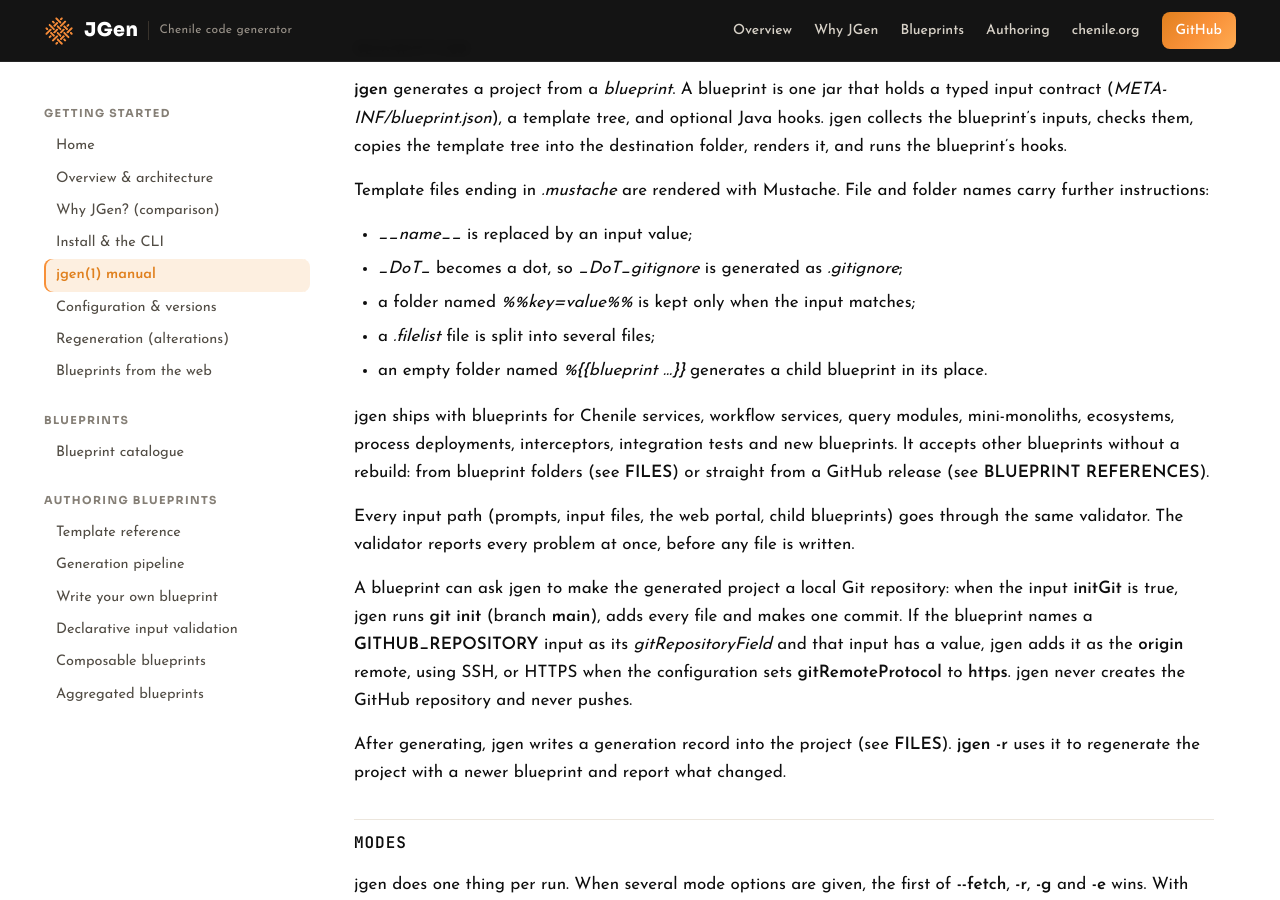
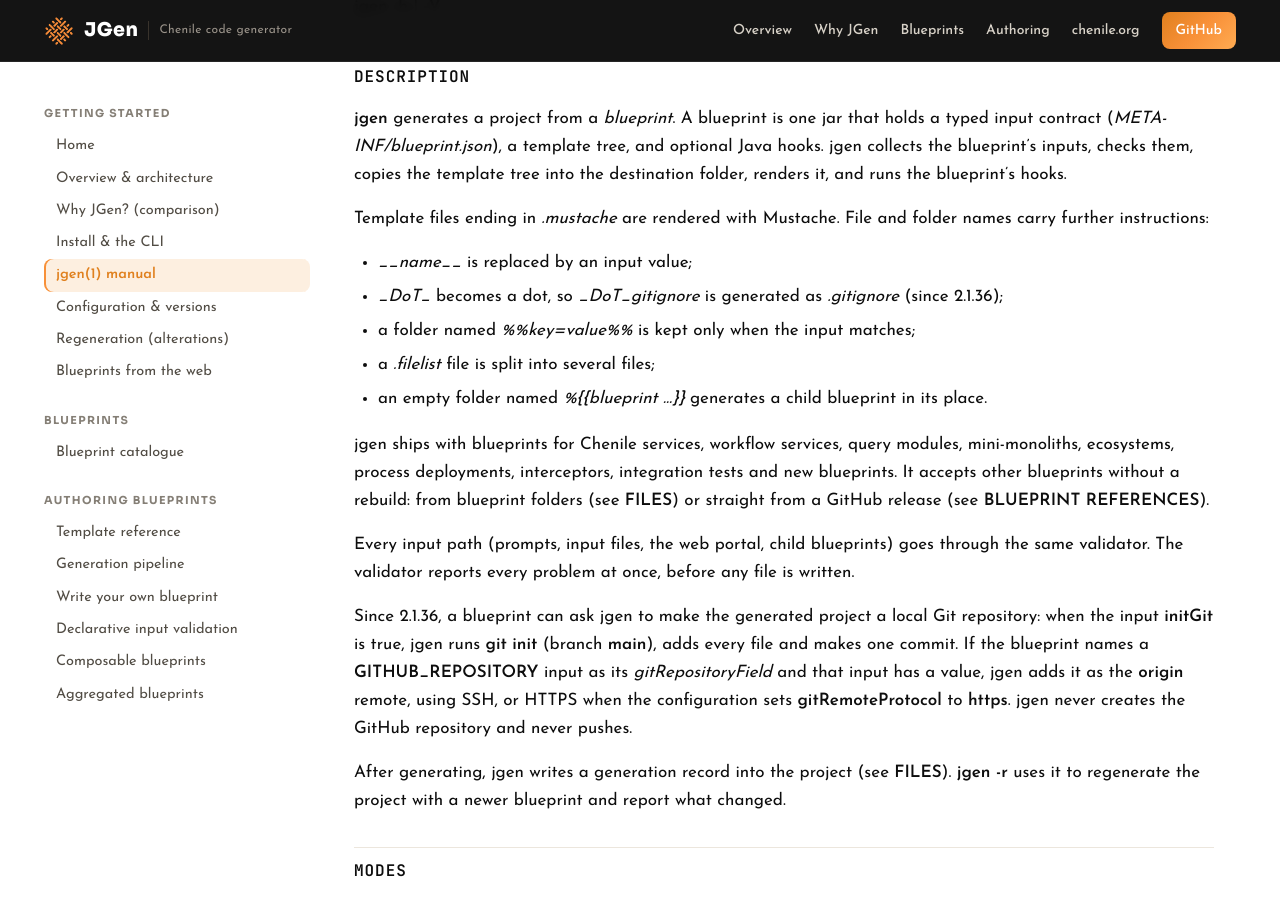
Before and after one commit to ajapros/jgen-microsite, a Jekyll site: the page built from pages/manual.md, in a window 1280 px wide and 900 px high, scrolled down 848 px. Built offline with Jekyll 4.4.1, drawn with Linux system fonts in a browser that asks for light colours; some of the changed text lies outside the part shown.

Commit message:
Mark 2.1.36 features

```diff
--- a/pages/manual.md
+++ b/pages/manual.md
@@ -6,7 +6,8 @@
 ---
 
 <p>This is the manual page installed with JGen (<code>man jgen</code>). Its source is
-<code>jgen/jgen-cli/src/man/jgen.1.md</code> in the chenile-gen repository.</p>
+<code>jgen/jgen-cli/src/man/jgen.1.md</code> in the chenile-gen repository. It describes the current development
+version; features marked "since 2.1.36" are not in the 2.1.35 release.</p>
 
 {% raw %}
 <div class="manpage">
@@ -26,14 +27,14 @@
 <p>Template files ending in <em>.mustache</em> are rendered with Mustache. File and folder names carry further instructions:</p>
 <ul>
 <li><em>__name__</em> is replaced by an input value;</li>
-<li><em>_DoT_</em> becomes a dot, so <em>_DoT_gitignore</em> is generated as <em>.gitignore</em>;</li>
+<li><em>_DoT_</em> becomes a dot, so <em>_DoT_gitignore</em> is generated as <em>.gitignore</em> (since 2.1.36);</li>
 <li>a folder named <em>%%key=value%%</em> is kept only when the input matches;</li>
 <li>a <em>.filelist</em> file is split into several files;</li>
 <li>an empty folder named <em>%{{blueprint …}}</em> generates a child blueprint in its place.</li>
 </ul>
 <p>jgen ships with blueprints for Chenile services, workflow services, query modules, mini-monoliths, ecosystems, process deployments, interceptors, integration tests and new blueprints. It accepts other blueprints without a rebuild: from blueprint folders (see <strong>FILES</strong>) or straight from a GitHub release (see <strong>BLUEPRINT REFERENCES</strong>).</p>
 <p>Every input path (prompts, input files, the web portal, child blueprints) goes through the same validator. The validator reports every problem at once, before any file is written.</p>
-<p>A blueprint can ask jgen to make the generated project a local Git repository: when the input <strong>initGit</strong> is true, jgen runs <strong>git init</strong> (branch <strong>main</strong>), adds every file and makes one commit. If the blueprint names a <strong>GITHUB_REPOSITORY</strong> input as its <em>gitRepositoryField</em> and that input has a value, jgen adds it as the <strong>origin</strong> remote, using SSH, or HTTPS when the configuration sets <strong>gitRemoteProtocol</strong> to <strong>https</strong>. jgen never creates the GitHub repository and never pushes.</p>
+<p>Since 2.1.36, a blueprint can ask jgen to make the generated project a local Git repository: when the input <strong>initGit</strong> is true, jgen runs <strong>git init</strong> (branch <strong>main</strong>), adds every file and makes one commit. If the blueprint names a <strong>GITHUB_REPOSITORY</strong> input as its <em>gitRepositoryField</em> and that input has a value, jgen adds it as the <strong>origin</strong> remote, using SSH, or HTTPS when the configuration sets <strong>gitRemoteProtocol</strong> to <strong>https</strong>. jgen never creates the GitHub repository and never pushes.</p>
 <p>After generating, jgen writes a generation record into the project (see <strong>FILES</strong>). <strong>jgen -r</strong> uses it to regenerate the project with a newer blueprint and report what changed.</p>
 <h2 id="modes">MODES</h2>
 <p>jgen does one thing per run. When several mode options are given, the first of <strong>--fetch</strong>, <strong>-r</strong>, <strong>-g</strong> and <strong>-e</strong> wins. With none of them, jgen generates a project.</p>
```
Also changed, not shown: pages/authoring.md (+3 -1 lines), pages/input-validation.md (+4 -2 lines), pages/pipeline.md (+2 -2 lines), pages/template-conventions.md (+2 -0 lines).
